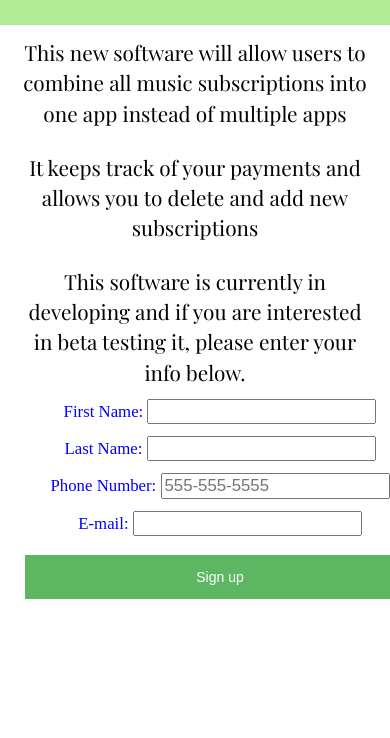
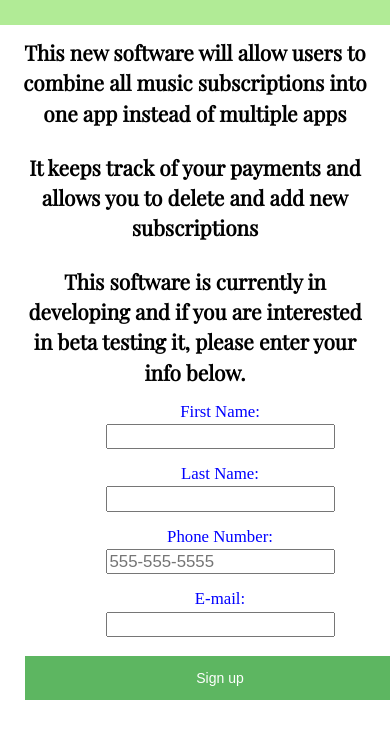
Before and after one commit to KiaraMcKenzie/Project1, a plain HTML site: page index.html in a window 390 px wide. Shown: the part 86-824 px from the top of the page. Drawn offline with nearby package versions, Linux system fonts and the light colour scheme.

Commit message:
Update screen.css
added media screen for both phone and tablets

```diff
--- a/css/screen.css
+++ b/css/screen.css
@@ -28,6 +28,7 @@
 
 
 h2{
+	font-weight: bold;
 	font-size:1.3em;
 	padding: 12px 20px;
 	font-family: 'Playfair Display', serif;
@@ -70,11 +71,15 @@
 }
 
 label {
+	display: block;
 	color: blue;
 }
-
-@media only screen and (max-width: 768px) {
   /* For mobile phones: */
-  [class*="col-"] {
+@media screen and (min-width: 360px) and (max-width: 640px) {
     width: 100%;
   }
+
+  /*for tablets */
+@media screen and (min-width: 750px) and (max-width: 1024px) {
+
+}
```
